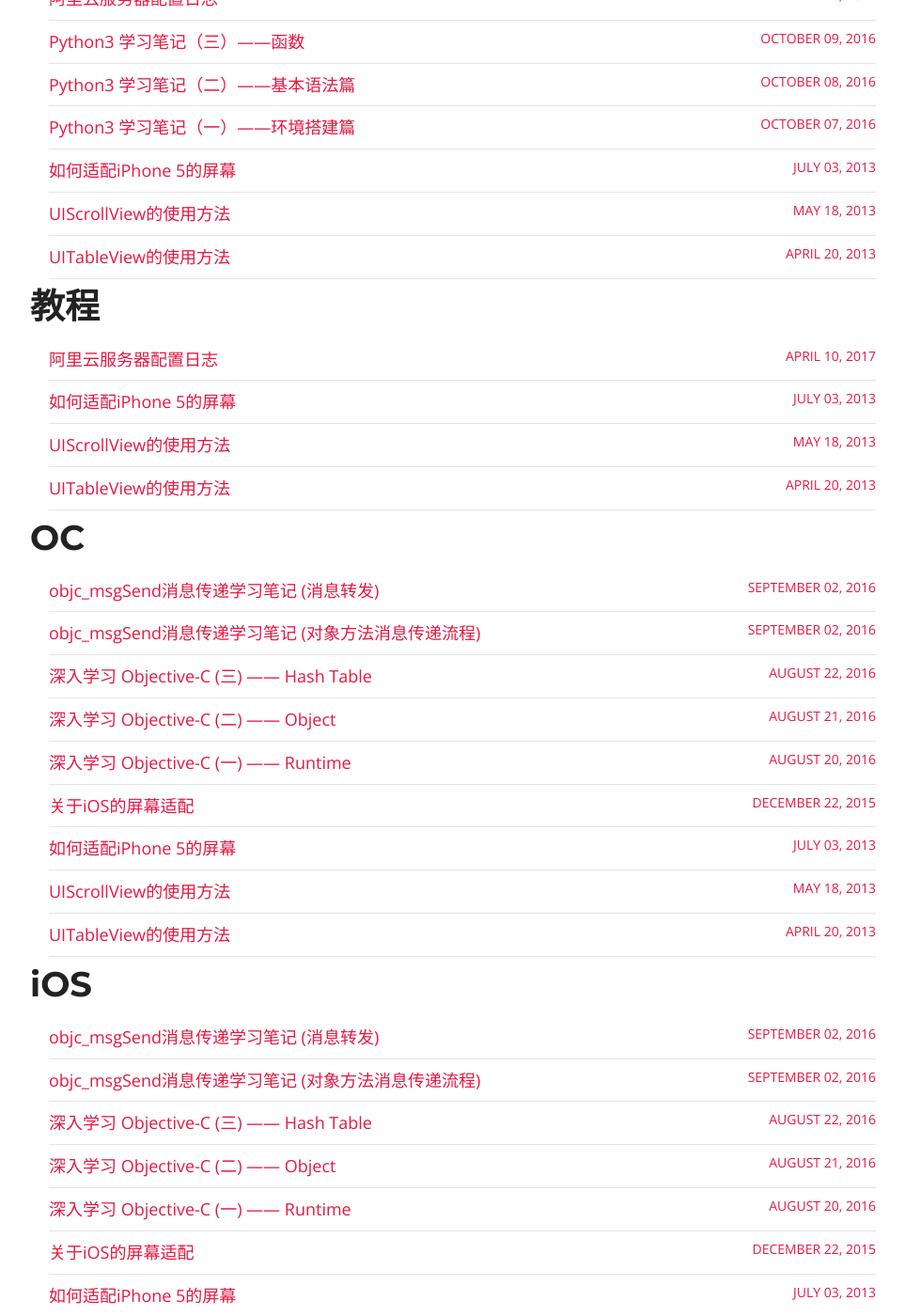
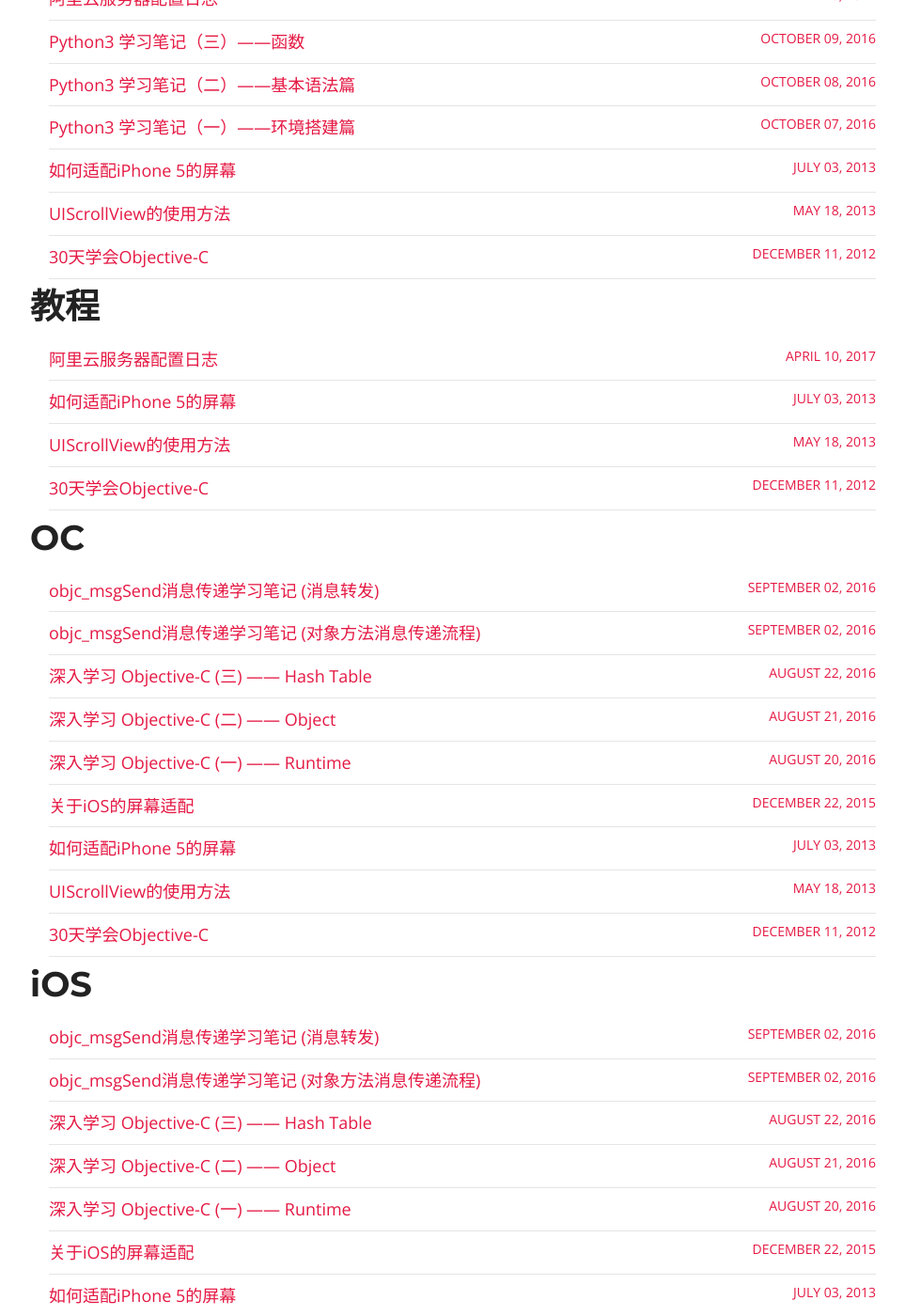
Before and after one commit to XenonChau/blog_jekyll, a Jekyll site: the page built from tags.html, in a window 1280 px wide and 1400 px high, scrolled down 799 px. Shown: the whole window at 94% size, without its empty margins (158-1121 px from the left). Built offline with Jekyll 4.4.1, drawn with Linux system fonts in a browser that asks for light colours; nearby versions of some CDN libraries; some of the changed lines change nothing that is shown; some of the changed text lies outside the part shown.

Commit message:
add learn-oc && modify timeline

```diff
--- /dev/null
+++ b/_posts/2012-12-11-learn-oc-in-30-days.md
@@ -0,0 +1,99 @@
+---
+layout: post
+title: "30天学会Objective-C"
+description: "Objective-C"
+modified: 2012-12-11 11:52:31 +8000
+category: Objective-C
+tags: [入门, 教程, OC, iOS]
+---
+
+> 考CCNA也没考上，总干网管也不是个事啊！想着换点啥工作，思来想去还是回归本专业，做软件开发吧。
+> 大学的时候学校里教的是BASIC，后来还有比较新一点的语言叫VisualBasic。不，不是VB.NET，就是VB。大三刚开学的时候学长回来找我们玩，跟我们语重心长的说：现在社会上都用Java了，咱们学的VB没啥用了，赶紧自学Java吧！那时候觉得“我花了几年时间学这么些东西，结果一点用处都没有？”，觉得很伤心，毕业之后玩了半年就在这家公司当IT技术人员，一干就是6年！由于某些<span style="border-bottom:dotted 0.5px #0000cc;" title='简称"准丈母娘"'>具有中国特色的女性长辈</span>的原因，我决定应该作出改变了！思来想去最后决定学习苹果手机应用开发。
+
+# 学习前的准备
+
+苹果公司真的挺霸道的，想学它们的开发语言给它们赚钱，还必须要用它们的系统才行。我试着用自己的PC装黑苹果（Hacintosh），然而照着威锋网的教程折腾了一个月还是可耻的失败了。反正就是显卡主板CPU网卡等等等等有各种各样的不兼容！
+
+算了算兜里的钱，就买一个MacMini吧！我的GreenHouse显示器正好有两个输入端口，一个是现在的PC，另一个接MacMini！在某宝上找了一个价格不算太贵销量比较正常的一家店铺，下单等快递收货！喔～～我现在是苹果开发者啦！（真表脸！）
+
+MacMini安装了最新的Mountain Lion操作系统，别说这个系统还真有点不适应。使用之前必须先激活，还要先注册一个AppleID！！还有它的鼠标的滚动方式，花键（苹果系统独有的键位，相当于Windows下的Win键。）和alt键的位置跟Windows完全相反。控制面板里面也奇奇怪怪的！总之这东西给我第一印象不是特别好！好在我表姐夫用Mac电脑用了很多年了，他作为一个资深法国程序员，给了我不少操作系统上的指点！（还给了我不少中华烟——不知道他为啥就喜欢抽红塔山，奇怪！哈哈哈哈！——是的，我表姐嫁给法国人了，你有意见吗？）
+
+使用AppStore下载个软件怎么这么难？下载几秒钟就断线，然后需要在已购项目中反复重试。就这样重试啊重试，终于有一次能不断线了——就这样开着电脑一晚上，终于把开发软件Xcode下载下来了！
+
+# Hello World
+
+在书店里能找到的书都是很low的！真的！推荐一个特别牛逼的教程：斯坦福白胡子老头Paul的[《iPhone应用开发》（CS 193P iPhone Application Development）](http://web.stanford.edu/class/cs193p/cgi-bin/drupal/downloads-2011-fall)
+
+{% highlight objective-c %}
+int main(int argc, const char * argv[]) {
+    @autoreleasepool {
+        // insert code here...
+        NSLog(@"Hello, World!");
+    }
+    return 0;
+}
+{% endhighlight %}
+
+使用花键+R运行程序，可以得到如下结果：
+
+{% highlight objective-c %}
+2012-12-01 13:05:34.967 CalculatorBrain[36390:7162794] Hello, world!
+{% endhighlight %}
+
+然后跟着白胡子老头Paul一步一步做了一个计算器，真的很有成就感！
+
+> （2016-05-18更新，图床被日了，图都没有了。）
+
+# 基本语法
+
+Objecitve-C的语法和C语言看起来很不一样，它是基于一种“消息发送”的模式来进行函数调用的。（这边不叫函数，叫方法！）看起来像这样：
+
+{% highlight objective-c %}
+[object message];// 意思就是用object这个实例对象来调用message这个方法。
+{% endhighlight %}
+
+前面提到过，OC的字符串前面要加一个<code>@</code>，看起来像这样：
+
+{% highlight objective-c %}
+@"Hello, world!";
+{% endhighlight %}
+
+C语言中的<code>const char *</code>类型的字符串在OC中很少使用。
+
+OC中的数组和C语言中的数组也不一样，这边的数组长这样：
+
+{% highlight objective-c %}
+NSArray *array = [NSArray arrayWithObjects:@"Adam", @"Bob", @"Chris", nil];
+// 或者
+NSArray *array = [[NSArray alloc] initWithObjects:@"Adam", @"Bob", @"Chris", nil];
+{% endhighlight %}
+
+这里又要说到初始化方式了：
+
+上面第一种方式叫做遍历构造器，在OC中是一个<code>+</code>方法，又叫“类方法”，是用类名直接调用的方法。第二种是一个<code>-</code>方法，又叫“实例方法”，是用实例变量进行调用的。alloc就会开辟一块内存，生成一个<code>NSArray</code>的实例变量！
+
+在OC中所有的东西都是“对象”，就是object！（除了常量！）
+
+创建完一个对象之后，一定要记得释放内存。和C语言中的delete语句不一样，这个不是直接销毁这块内存，它有一个很重要的规则叫做“引用计数”（Reference Counting），每次这个实例变量被另外一个对象持有的时候，他的retain count就会进行一次<code>+1</code>操作。当该对象的retain count等于0的时候，这个对象才会被销毁。
+
+进行+1操作的语句是：<code>retain</code>，进行-1操作的语句是：<code>release</code>。
+
+有的时候当前类需要开放一个“属性”给别的类来使用，要注意的是写在.h的属性，要在.m中声明一下其成员变量的名字：
+
+{% highlight objective-c %}
+// Object.h
+@property (nonatomic, assign) int flag;
+
+// Object.m
+@synthesize flag;
+{% endhighlight %}
+
+propety就是属性，它不仅仅是成员变量，当我们写了synthesize之后，它还会帮我们生成setter和getter方法。需要注意的是OC中的getter方法如果需要重写，请务必不要写成getFlag，<code>- (void)flag;</code>这样就是标准写法了。
+
+# 总结
+
+Objective-C语法奇怪，内存管理很特别，但是也不能阻止我成为一个开发者的决心！30天学会Objective-C那就是吹牛逼，别在意，哈哈哈！
+
+9月新出的iPhone5看起来怪怪的，屏幕改得那么长谁用啊？我还是继续用我的4s～哼哼哼！
+
+（2013-05-18更新：pia pia的打脸啊，我到底还是买了一个日版的iPhone5……卡贴机，除了彩信不能用，其他一切正常！）
--- a/_posts/2013-04-20-how-to-use-uitableview.md
+++ /dev/null
@@ -1,102 +0,0 @@
----
-layout: post
-title: "UITableView的使用方法"
-description: "UITableView"
-modified: 2012-04-20 11:52:31 +8000
-category: Objective-C
-tags: [入门, 教程, OC, iOS]
----
-
-> 序：陆陆续续的看了许多教程，觉得TableView是iOS系统里非常常用的控件。它的cell复用机制可以有效的节约内存。那如何创建一个TableView呢？下面博主就带你们一起创建一下：
-
-## 初始化(Initialization)
-
-{% highlight objc %}
-@interface MainViewController () <UITableViewDelegate, UITableViewDataSource>
-
-/**
- *  @param nonatomic: 非原子性，不具有线程安全，但是访问速度更快。非多线程情况下优先使用这个定义。
- *  @param retain: 不开辟新的内存空间，其它对象只会生成一个指针，然后指向同一块内存地址，并给引用计数器+1。
- */
-@property (nonatomic, retain) UITableView *tableView;
-
-@end
-{% endhighlight %}
-
-## 用协议方法来设置TableView的各种属性
-{% highlight objc %}
-- (void)viewDidLoad {
-    [super viewDidLoad];
-	/**
- 	 *  @param UITableViewStyleGrouped: 像通讯录一样，组之间会被分隔开来。 UITableViewStylePlain:组与组之间是连贯的。
- 	 */
-    _tableView = [[[UITableView alloc] initWithFrame:CGRectMake(0, 0, 320, 568) style:UITableViewStylePlain] autorelease];
-    [_tableView setDataSource:self];// 指定数据源为controller，写这个可以走跟数据相关的协议方法。
-    [_tableView setDelegate:self];// 指定代理为controller，写这个可以走跟样式相关的协议方法。
-    [_tableView setTableHeaderView:[UIView new]];// 设置tableview的页眉，跟tableview一起滚动，有别于协议方法里的headerview。
-    [_tableView setTableFooterView:[UIView new]];// 设置tableview的页脚，如果页面太短没有填充满屏幕，可以不显示tableview的单元格。
-    [_tableView setSeparatorStyle:UITableViewCellSeparatorStyleNone];// 可以隐藏单元格底部的分割线。
-    [[self view] addSubview:_tableView];
-}
-
-#pragma mark - UITableViewDelegate
-- (void)tableView:(UITableView *)tableView didSelectRowAtIndexPath:(NSIndexPath *)indexPath {
-    [tableView deselectRowAtIndexPath:indexPath animated:YES];
-    // 这里设置每个单元格的点击事件。
-}
-
-#pragma mark - UITableViewDataSource
-- (NSInteger)numberOfSectionsInTableView:(UITableView *)tableView {
-    // 返回组数量
-    return [_dataSource count];
-}
-
-- (NSInteger)tableView:(UITableView *)tableView numberOfRowsInSection:(NSInteger)section {
-    // 返回每组多少
-    return [[_dataSource objectAtIndex:section] count];
-}
-
-- (UITableViewCell *)tableView:(UITableView *)tableView cellForRowAtIndexPath:(NSIndexPath *)indexPath {
-    NSString *cellID = @"cell";
-    UITableViewCell *cell = [tableView dequeueReusableCellWithIdentifier:cellID];
-    if (!cell) {
-        cell = [[[UITableViewCell alloc] initWithStyle:UITableViewCellStyleSubtitle reuseIdentifier:cellID] autorelease];
-    }
-    // 设置标题文字
-    [[cell textLabel] setText:[NSString stringWithFormat:@"第%zi组", [indexPath section]]];
-    // 设置副标题文字
-    [[cell detailTextLabel] setText:[NSString stringWithFormat:@"第%zi条", [indexPath row]]];
-    // 设置左侧的图像。
-    [[cell imageView] setImage:[UIImage imageNamed:@"cell_image.png"]];
-    // 右边的指示器，可以有几种模式。
-    [cell setAccessoryType:UITableViewCellAccessoryDisclosureIndicator];
-
-    // 实际工作中，我们还是要使用 MVC 模式进行数据赋值。例如这样：
-    XXModel *model = [[_dataSource objectAtIndex:[indexPath section]] objectAtIndex:[indexPath row]];
-    [cell updateWithModel:model];
-
-    return cell;
-}
-
-#pragma mark - TableView Method
-- (UIView *)tableView:(UITableView *)tableView viewForHeaderInSection:(NSInteger)section {
-    // 每组的组头，在下一组的组头过来之前不会滚出屏幕，会悬停在屏幕顶部。
-    return [[UIView new] autorelease];
-}
-
-- (UIView *)tableView:(UITableView *)tableView viewForFooterInSection:(NSInteger)section {
-    // 每组的组脚
-    return [[UIView new] autorelease];
-}
-{% endhighlight %}
-
-## 小结
-
-本文就是简单的记录一下如何创建一个基本的TableView。
-
-1. 单元格可以根据不同的标识符来使用不同的复用方式。
-2. 系统会自动控制滚出屏幕的单元格，滚动速度特别快的时候，来不及复用的时候，会生成很多单元格，并不会闪退。
-3. 看API里还有一些像移动、删除列表的方法还有待研究。
-4. 看有些应用里会有插入和删除的动画效果，感觉很炫，还是要多看看Github学习一下的。
-
-> 时间过得很快，我已经转正成为一个程序员了。过去的几个月对我收获很大，iOS开发应该是一个非常大的市场（虽然苹果手机非常非常非常贵），而且我也发现有很多人也开始陆陆续续的投入这个领域了，这非常好，以后会有很多人可以交流了！
--- a/_posts/2013-05-18-how-to-use-scrollview.md
+++ b/_posts/2013-05-18-how-to-use-scrollview.md
@@ -2,7 +2,7 @@
 layout: post
 title: "UIScrollView的使用方法"
 description: "UIScrollView"
-modified: 2012-05-18 21:17:03 +8000
+modified: 2013-05-18 21:17:03 +8000
 category: Objective-C
 tags: [入门, 教程, OC, iOS]
 ---
--- a/_posts/2016-08-20-Delve-Into-Objc-1-Runtime.md
+++ b/_posts/2016-08-20-Delve-Into-Objc-1-Runtime.md
@@ -10,9 +10,12 @@ comments: true
 ---
 
 翻了翻之前的博客，感觉那些都不是我写的……（捂脸
+
+> [30天学会Objecitve-C](/learn-oc-in-30-days)
 > [UITableView的使用方法](/how-to-use-uitableview)
-> [KVC && KVO](key-value-observing-pattern)
-> [强大的多线程编程－－GCD](grand-central-dispatch)
+> [UIScrollView的使用方法](/how-to-use-scrollview)
+> [KVC && KVO](/key-value-observing-pattern)
+> [强大的多线程编程－－GCD](/grand-central-dispatch)
 
 但是不管如何，这都是我人生中的一部分，我可以对文字进行修改但是我不能删掉它们来否认这个过程。所以从今天开始，我就慢慢总结一下这几年学到的 OC 更深层的一些东西吧。
 
```
